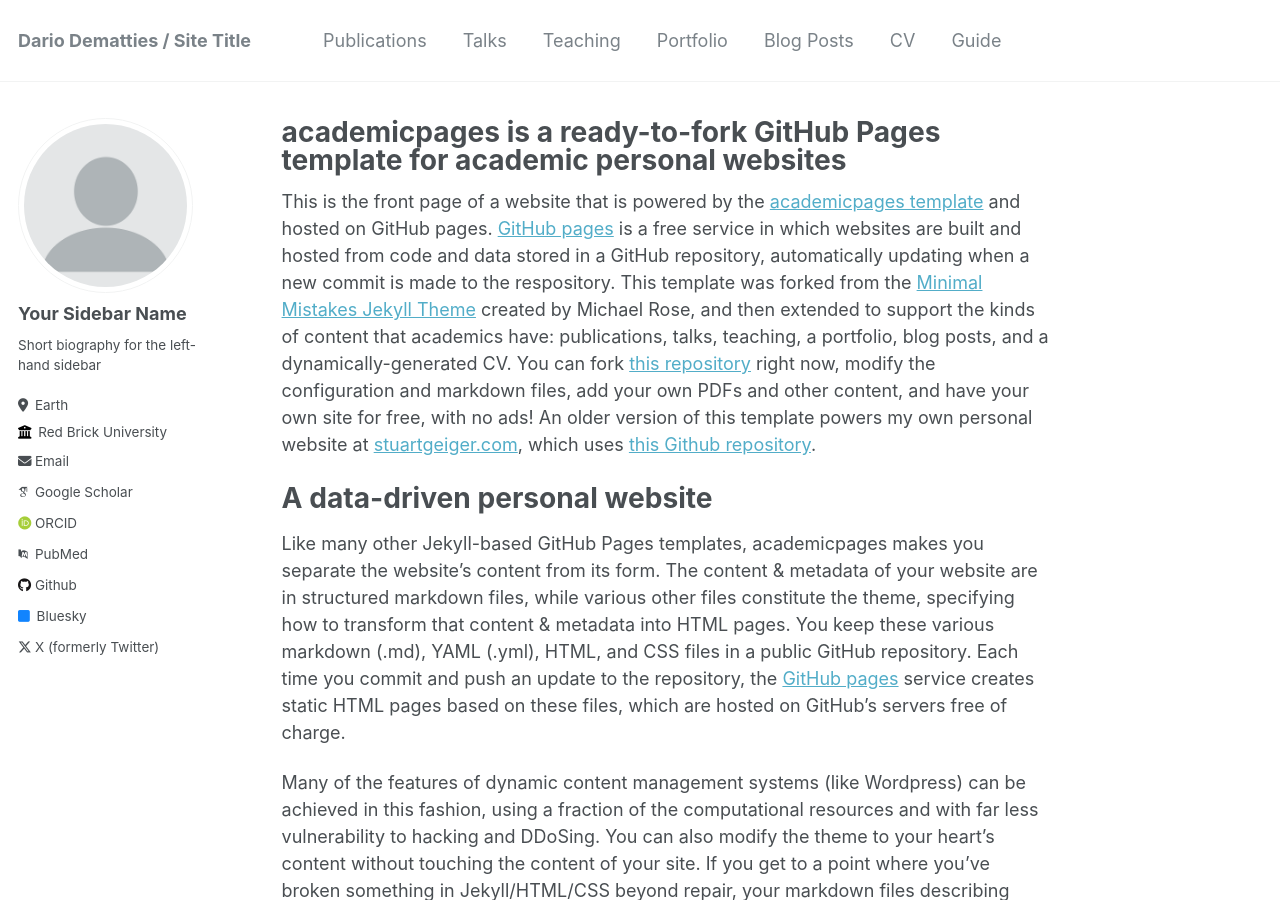
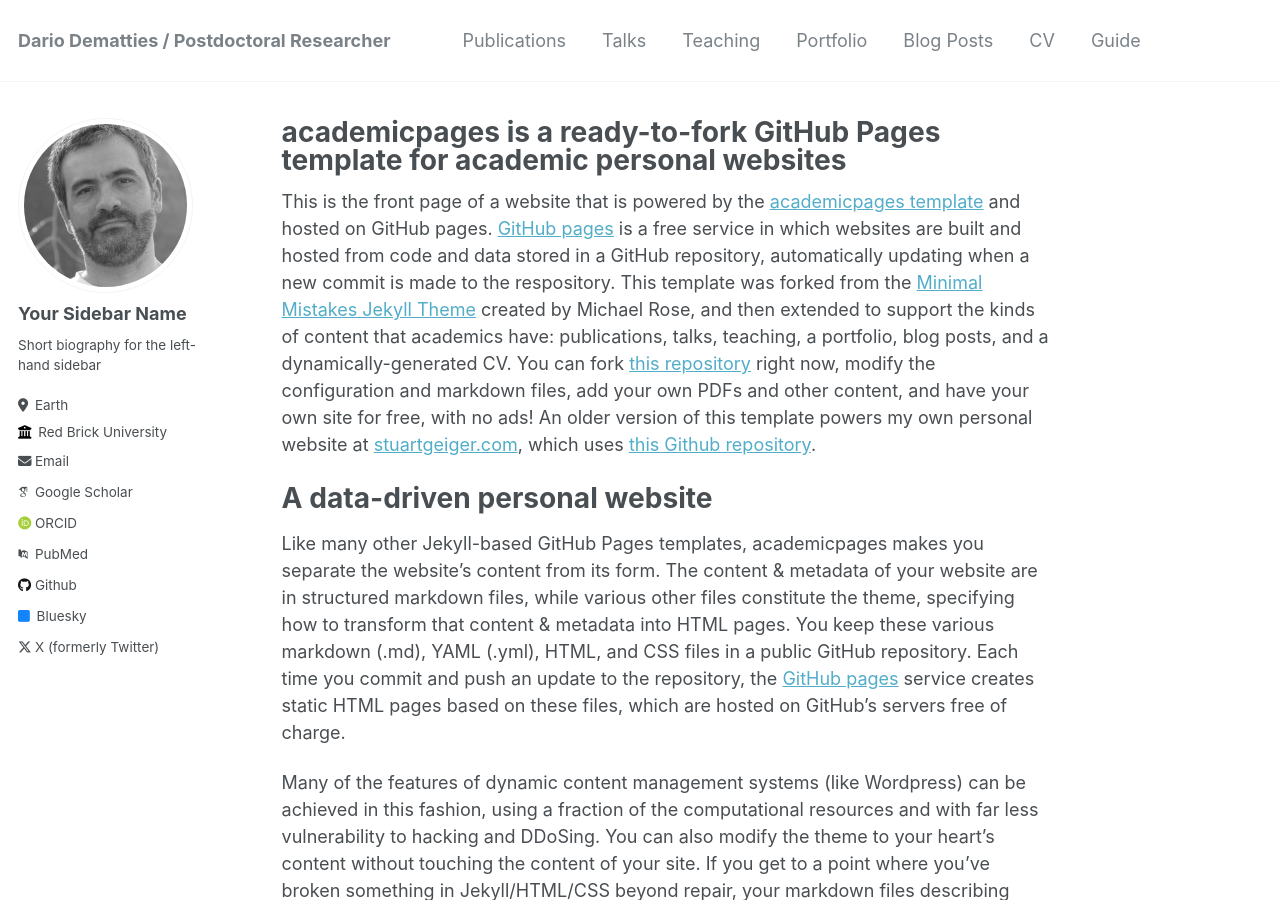
Before and after one commit to dariodematties/dariodematties.github.io, a Jekyll site: the page built from _pages/about.md, in a window 1280 px wide and 900 px high. Built offline with Jekyll 4.4.1, drawn with Linux system fonts in a browser that asks for light colours; some web fonts are replaced; some of the changed text lies outside the part shown.

```diff
--- a/_config.yml
+++ b/_config.yml
@@ -8,9 +8,9 @@
 
 # Basic Site Settings
 locale                   : "en-US"
-title                    : "Dario Dematties / Site Title"
+title                    : "Dario Dematties / Postdoctoral Researcher"
 title_separator          : "-"
-name                     : &name "Your Name"
+name                     : &name "Dario Dematties"
 description              : &description "personal description"
 url                      : https://academicpages.github.io # the base hostname & protocol for your site e.g. "https://mmistakes.github.io"
 baseurl                  : "" # the subpath of your site, e.g. "/blog"
```
Also changed, not shown: images/profile.png.
